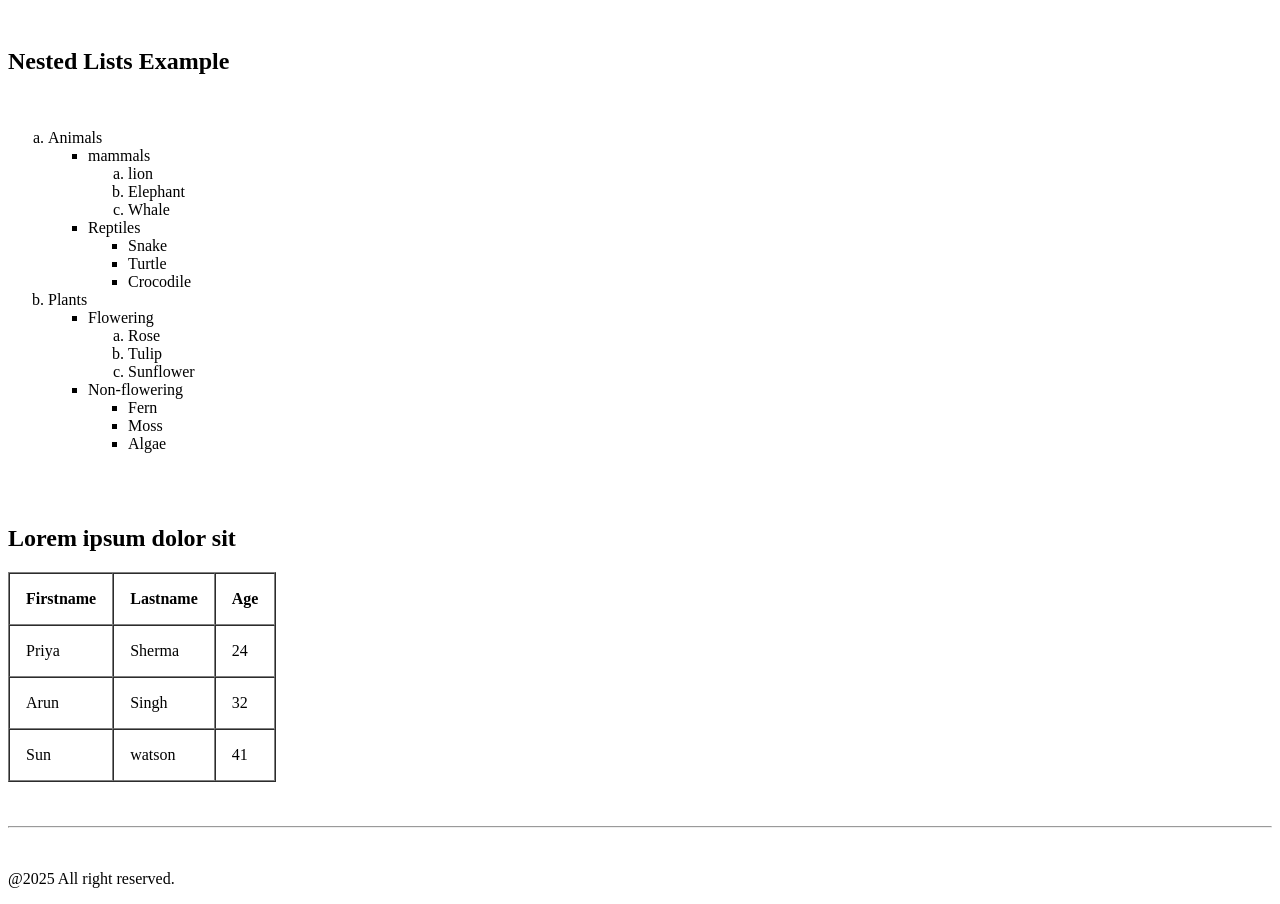
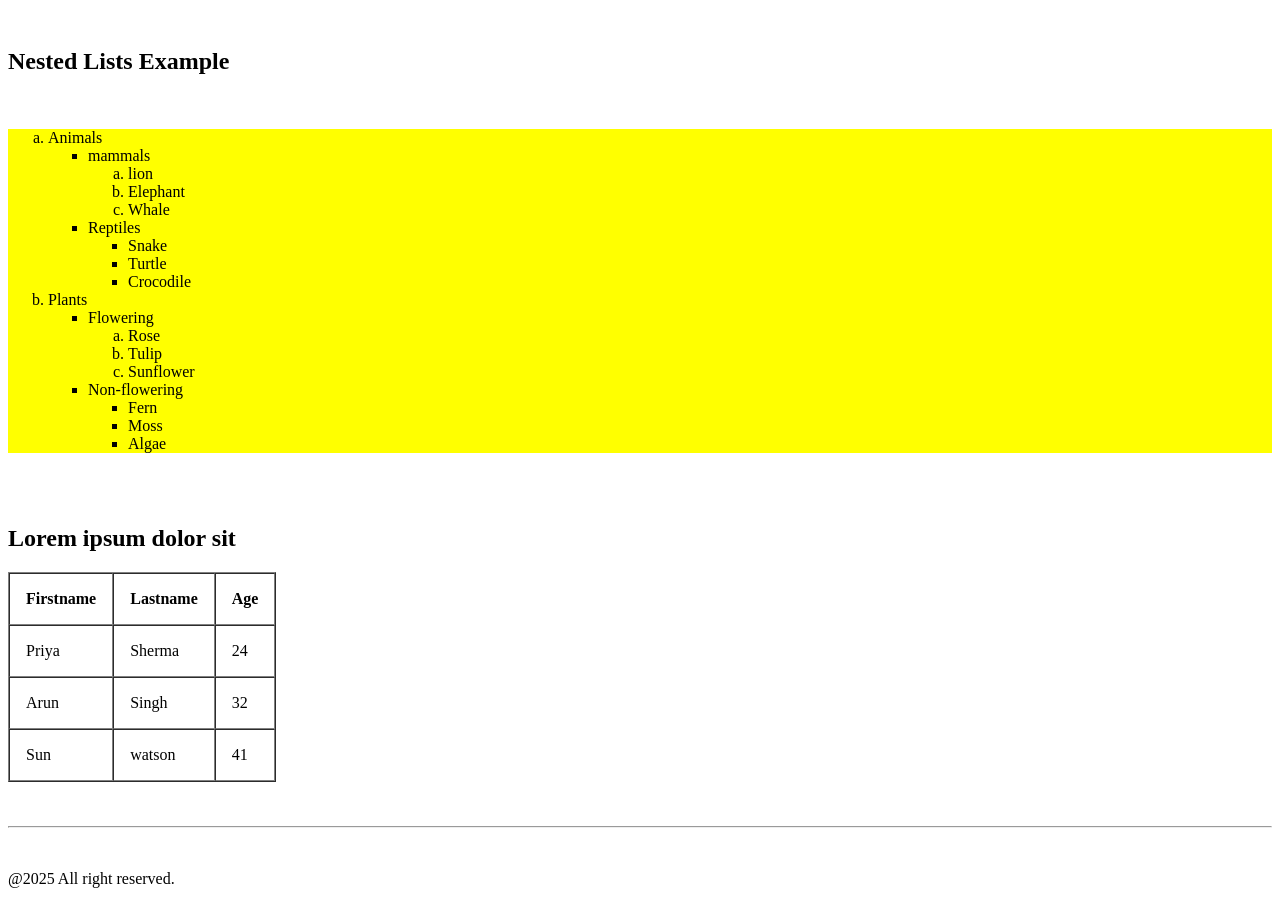
Before and after one commit to JonathanAtsu/MY-HTML-FILE, a plain HTML site: page 23.html in a window 1280 px wide. Shown: the part 1120-2024 px from the top of the page. Drawn offline with Linux system fonts and the light colour scheme.

Commit message:
add list background

```diff
--- a/23.html
+++ b/23.html
@@ -69,7 +69,7 @@
     <h2>Nested Lists Example</h2>
     <br />
 
-    <ol type="a">
+    <ol type="a" style="background-color: yellow;">
       <li>
         Animals
         <ul type="square">
```
